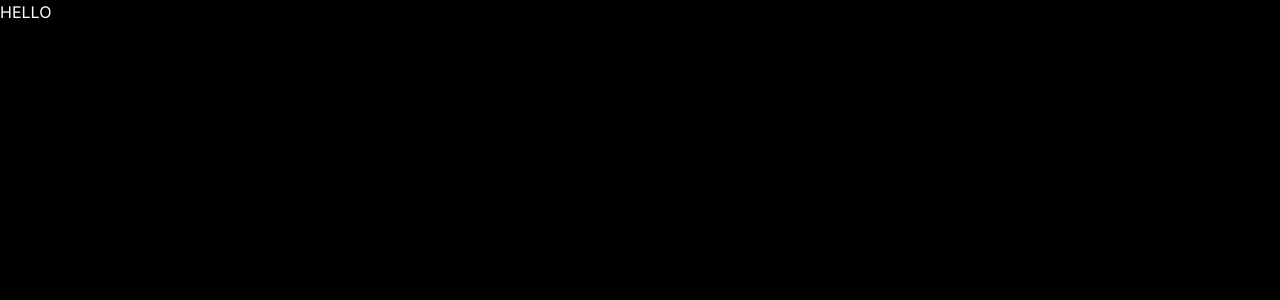
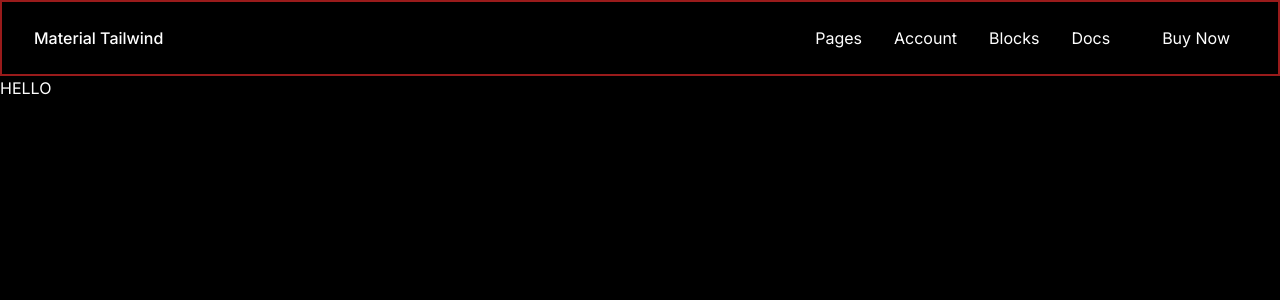
Before and after one commit to PRATEEK-VERNEKAR/Streamline_Legal_Cases, a Next.js app: page / in a window 1280 px wide. Shown: the top 300 px of the page. Built offline with nearby package versions, Linux system fonts and the light colour scheme.

Commit message:
Navbar added

```diff
--- a/package.json
+++ b/package.json
@@ -9,6 +9,8 @@
     "lint": "next lint"
   },
   "dependencies": {
+    "@heroicons/react": "^2.0.18",
+    "@material-tailwind/react": "^2.1.2",
     "@types/node": "20.6.2",
     "@types/react": "18.2.21",
     "@types/react-dom": "18.2.7",
--- a/src/app/layout.tsx
+++ b/src/app/layout.tsx
@@ -2,11 +2,13 @@
 import type { Metadata } from 'next'
 import { Inter } from 'next/font/google'
 
+import CustomNavbar from '@/components/CustomNavbar'
+
 const inter = Inter({ subsets: ['latin'] })
 
 export const metadata: Metadata = {
-  title: 'Create Next App',
-  description: 'Generated by create next app',
+  title: 'Sampoorna Adalat',
+  description: 'Tez Bharat Ka Tez Nyaya',
 }
 
 export default function RootLayout({
@@ -16,7 +18,10 @@
 }) {
   return (
     <html lang="en">
-      <body className={inter.className}>{children}</body>
+      <body className={inter.className}>
+        <CustomNavbar/>
+        <div>{children}</div>
+      </body>
     </html>
   )
 }
--- /dev/null
+++ b/src/components/CustomNavbar.tsx
@@ -0,0 +1,136 @@
+"use client"
+
+import React from "react";
+import {
+  Navbar,
+  MobileNav,
+  Typography,
+  Button,
+  IconButton,
+  Card,
+} from "@material-tailwind/react";
+
+export default function CustomNavbar() {
+  const [openNav, setOpenNav] = React.useState(false);
+
+  React.useEffect(() => {
+    window.addEventListener(
+      "resize",
+      () => window.innerWidth >= 960 && setOpenNav(false)
+    );
+  }, []);
+
+  const navList = (
+    <ul className="mb-4 mt-2 flex flex-col gap-2 lg:mb-0 lg:mt-0 lg:flex-row lg:items-center lg:gap-6">
+      <Typography
+        as="li"
+        variant="small"
+        color="blue-gray"
+        className="p-1 font-normal"
+      >
+        <a href="#" className="flex items-center">
+          Pages
+        </a>
+      </Typography>
+      <Typography
+        as="li"
+        variant="small"
+        color="blue-gray"
+        className="p-1 font-normal"
+      >
+        <a href="#" className="flex items-center">
+          Account
+        </a>
+      </Typography>
+      <Typography
+        as="li"
+        variant="small"
+        color="blue-gray"
+        className="p-1 font-normal"
+      >
+        <a href="#" className="flex items-center">
+          Blocks
+        </a>
+      </Typography>
+      <Typography
+        as="li"
+        variant="small"
+        color="blue-gray"
+        className="p-1 font-normal"
+      >
+        <a href="#" className="flex items-center">
+          Docs
+        </a>
+      </Typography>
+    </ul>
+  );
+
+  return (
+    <div className="border-2 border-red-800">
+      <Navbar className="sticky top-0 z-10 h-max max-w-full rounded-none py-2 px-4 lg:px-8 lg:py-4">
+        <div className="flex items-center justify-between text-blue-gray-900">
+          <Typography
+            as="a"
+            href="#"
+            className="mr-4 cursor-pointer py-1.5 font-medium"
+          >
+            Material Tailwind
+          </Typography>
+          <div className="flex items-center gap-4">
+            <div className="mr-4 hidden lg:block">{navList}</div>
+            <Button
+              variant="gradient"
+              size="sm"
+              className="hidden lg:inline-block"
+            >
+              <span>Buy Now</span>
+            </Button>
+            <IconButton
+              variant="text"
+              className="ml-auto h-6 w-6 text-inherit hover:bg-transparent focus:bg-transparent active:bg-transparent lg:hidden"
+              ripple={false}
+              onClick={() => setOpenNav(!openNav)}
+            >
+              {openNav ? (
+                <svg
+                  xmlns="http://www.w3.org/2000/svg"
+                  fill="none"
+                  className="h-6 w-6"
+                  viewBox="0 0 24 24"
+                  stroke="currentColor"
+                  strokeWidth={2}
+                >
+                  <path
+                    strokeLinecap="round"
+                    strokeLinejoin="round"
+                    d="M6 18L18 6M6 6l12 12"
+                  />
+                </svg>
+              ) : (
+                <svg
+                  xmlns="http://www.w3.org/2000/svg"
+                  className="h-6 w-6"
+                  fill="none"
+                  stroke="currentColor"
+                  strokeWidth={2}
+                >
+                  <path
+                    strokeLinecap="round"
+                    strokeLinejoin="round"
+                    d="M4 6h16M4 12h16M4 18h16"
+                  />
+                </svg>
+              )}
+            </IconButton>
+          </div>
+        </div>
+        <MobileNav open={openNav}>
+          {navList}
+          <Button variant="gradient" size="sm" fullWidth className="mb-2">
+            <span>Buy Now</span>
+          </Button>
+        </MobileNav>
+      </Navbar>
+    </div>
+  );
+}
```
Also changed, not shown: 1 other file (tests, documents, lock files or other folders).
